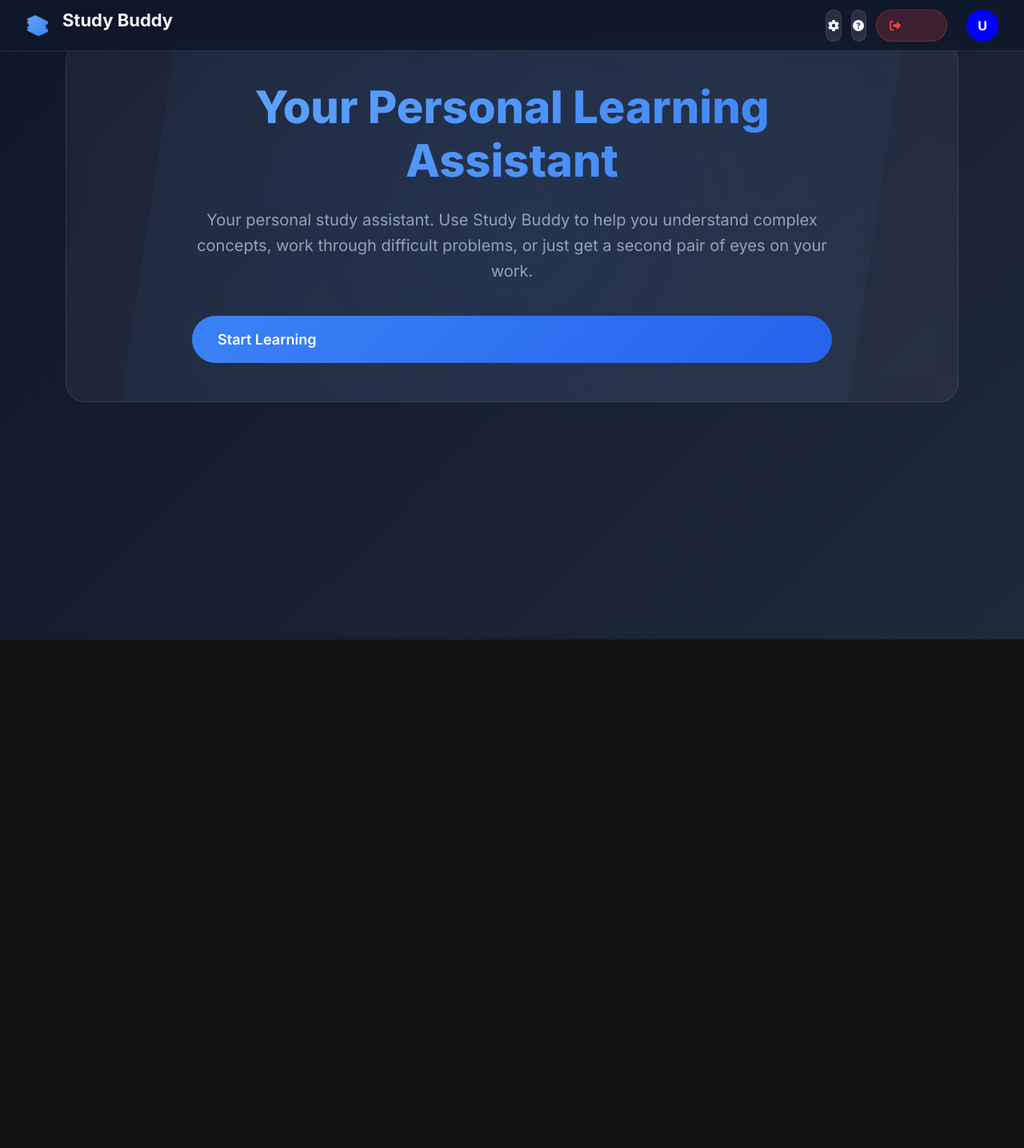
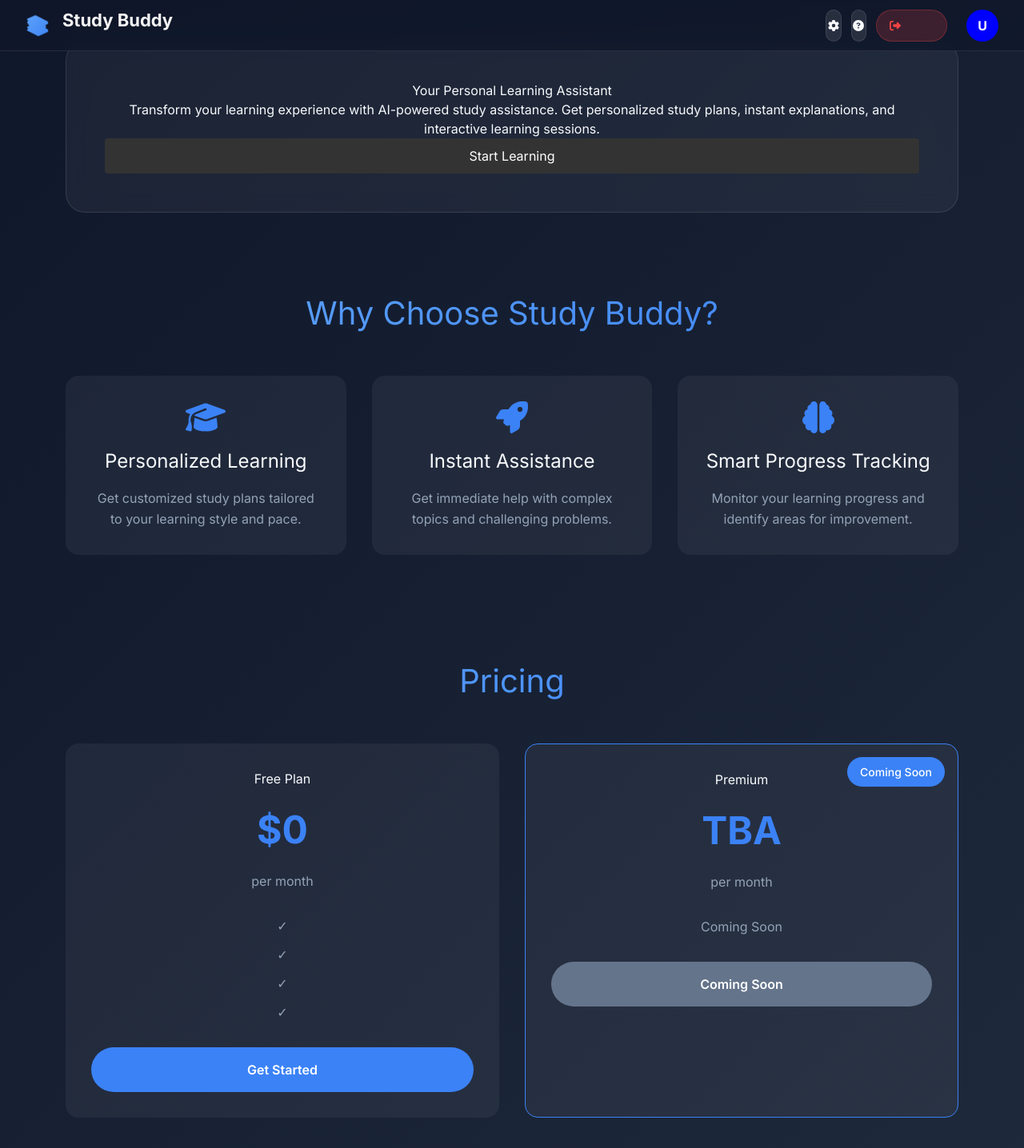
Before and after one commit to MyckasP/AiFront, a React (Create React App) app: page /front in a window 1280 px wide. Shown: the top 1436 px of the page at 80% size. Before the commit the page ends 800 px from the top, so only its background shows below. Built offline with nearby package versions, Linux system fonts and the light colour scheme.

Commit message:
New things

```diff
--- a/src/components/Settings/Settings.tsx
+++ b/src/components/Settings/Settings.tsx
@@ -1,44 +1,32 @@
-import React, { useState} from "react";
-import { changeUsername, changePassword } from "../../Services/apiService";
+import React, { useState } from "react";
+import { useNavigate } from "react-router-dom";
 import "./Settings.css";
+
 const Settings = () => {
-    const [userId] = useState(1);
     const [newUsername, setNewUsername] = useState("");
     const [oldPassword, setOldPassword] = useState("");
     const [newPassword, setNewPassword] = useState("");
     const [confirmNewPassword, setConfirmNewPassword] = useState("");
     const [message, setMessage] = useState("");
     const [activeSection, setActiveSection] = useState("username");
+    const navigate = useNavigate();
 
     const handleChangeUsername = async () => {
-        try {
-            const response = await changeUsername({ userId, newUsername });
-            setMessage(response.message);
-        } catch (error) {
-            if (error instanceof Error) {
-                setMessage(error.message);
-            } else {
-                setMessage("An unexpected error occurred");
-            }
-        }
+        // Placeholder
+        setMessage("Username change functionality will be implemented soon!");
     };
 
     const handleChangePassword = async () => {
-        try {
-            const response = await changePassword({ userId, oldPassword, newPassword, confirmNewPassword });
-            setMessage(response.message);
-        } catch (error) {
-            if (error instanceof Error) {
-                setMessage(error.message);
-            } else {
-                setMessage("An unexpected error occurred");
-            }
-        }
+        // Placeholder
+        setMessage("Password change functionality will be implemented soon!");
     };
 
     return (
         <div className="settings-container">
             <div className="sidebar">
+                <button onClick={() => navigate("/front")} className="back-button">
+                    Back to Home
+                </button>
                 <button
                     onClick={() => setActiveSection("username")}
                     className={activeSection === "username" ? "active" : ""}
--- a/src/components/front/front.css
+++ b/src/components/front/front.css
@@ -123,101 +123,158 @@
   overflow: hidden;
 }
 
-.hero-section::before {
-  content: '';
-  position: absolute;
-  top: -50%;
-  left: -50%;
-  width: 200%;
-  height: 200%;
-  background: radial-gradient(
-    circle,
-    rgba(59, 130, 246, 0.1) 0%,
-    transparent 70%
-  );
-  animation: rotate 20s linear infinite;
+/* Features Section */
+.features-section {
+  width: 90%;
+  max-width: 1200px;
+  margin: 4rem auto;
+  text-align: center;
 }
 
-@keyframes rotate {
-  from { transform: rotate(0deg); }
-  to { transform: rotate(360deg); }
-}
-
-.text-section {
-  position: relative;
-  z-index: 1;
-  max-width: 800px;
-  margin: 0 auto;
-  animation: fadeInUp 1s ease-out;
-}
-
-.main-heading {
-  font-size: 3.5rem;
-  font-weight: 800;
+.features-section h2 {
+  font-size: 2.5rem;
+  margin-bottom: 3rem;
   background: linear-gradient(135deg, #60a5fa, #3b82f6);
   -webkit-background-clip: text;
   -webkit-text-fill-color: transparent;
-  margin-bottom: 1.5rem;
-  line-height: 1.2;
 }
 
-.sub-heading {
-  font-size: 1.25rem;
+.features-grid {
+  display: grid;
+  grid-template-columns: repeat(auto-fit, minmax(300px, 1fr));
+  gap: 2rem;
+  margin-top: 2rem;
+}
+
+.feature-card {
+  background: rgba(255, 255, 255, 0.05);
+  border-radius: 16px;
+  padding: 2rem;
+  text-align: center;
+  transition: transform 0.3s ease;
+}
+
+.feature-card:hover {
+  transform: translateY(-5px);
+}
+
+.feature-icon {
+  font-size: 2.5rem;
+  margin-bottom: 1rem;
+  color: #3b82f6;
+}
+
+.feature-card h3 {
+  font-size: 1.5rem;
+  margin-bottom: 1rem;
+  color: #f8fafc;
+}
+
+.feature-card p {
   color: #94a3b8;
   line-height: 1.6;
-  margin-bottom: 2.5rem;
 }
 
-.cta-button {
-  display: inline-flex;
-  align-items: center;
-  padding: 1rem 2rem;
-  font-size: 1.125rem;
-  font-weight: 600;
-  color: #ffffff;
-  background: linear-gradient(135deg, #3b82f6, #2563eb);
-  border-radius: 9999px;
-  transition: all 0.3s ease;
-  border: none;
-  cursor: pointer;
-  position: relative;
-  overflow: hidden;
+/* Pricing Section */
+.pricing-section {
+  width: 90%;
+  max-width: 1200px;
+  margin: 4rem auto;
+  text-align: center;
 }
 
-.cta-button::before {
-  content: '';
-  position: absolute;
-  top: 0;
-  left: -100%;
-  width: 100%;
-  height: 100%;
-  background: linear-gradient(
-    90deg,
-    transparent,
-    rgba(255, 255, 255, 0.2),
-    transparent
-  );
-  transition: 0.5s;
+.pricing-section h2 {
+  font-size: 2.5rem;
+  margin-bottom: 3rem;
+  background: linear-gradient(135deg, #60a5fa, #3b82f6);
+  -webkit-background-clip: text;
+  -webkit-text-fill-color: transparent;
 }
 
-.cta-button:hover {
-  transform: translateY(-2px);
-  box-shadow: 0 4px 20px rgba(59, 130, 246, 0.4);
+.pricing-cards {
+  display: grid;
+  grid-template-columns: repeat(auto-fit, minmax(300px, 1fr));
+  gap: 2rem;
+  margin-top: 2rem;
 }
 
-.cta-button:hover::before {
-  left: 100%;
+.pricing-card {
+  background: rgba(255, 255, 255, 0.05);
+  border-radius: 16px;
+  padding: 2rem;
+  text-align: center;
+  transition: transform 0.3s ease;
+  position: relative;
 }
 
-@keyframes fadeInUp {
-  from {
-    opacity: 0;
-    transform: translateY(20px);
-  }
-  to {
-    opacity: 1;
-    transform: translateY(0);
-  }
+.pricing-card.premium {
+  border: 1px solid #3b82f6;
+}
+
+.coming-soon-badge {
+  position: absolute;
+  top: 1rem;
+  right: 1rem;
+  background: #3b82f6;
+  color: white;
+  padding: 0.5rem 1rem;
+  border-radius: 9999px;
+  font-size: 0.875rem;
+  font-weight: 500;
+}
+
+.pricing-card:hover {
+  transform: translateY(-5px);
+}
+
+.price {
+  font-size: 3rem;
+  font-weight: 700;
+  color: #3b82f6;
+  margin: 1rem 0;
+}
+
+.price-period {
+  color: #94a3b8;
+  margin-bottom: 2rem;
+}
+
+.features-list {
+  list-style: none;
+  padding: 0;
+  margin: 0;
+  margin-bottom: 2rem;
+}
+
+.features-list li {
+  margin: 0.75rem 0;
+  color: #94a3b8;
+}
+
+.pricing-button {
+  width: 100%;
+  padding: 1rem;
+  background: #3b82f6;
+  color: white;
+  border: none;
+  border-radius: 9999px;
+  font-weight: 600;
+  cursor: pointer;
+  transition: all 0.3s ease;
+}
+
+.pricing-button:hover {
+  background: #2563eb;
+  transform: translateY(-2px);
+}
+
+.pricing-button.disabled {
+  background: #64748b;
+  cursor: not-allowed;
+}
+
+.pricing-button.disabled:hover {
+  transform: none;
 }
 
 /* Responsive Design */
@@ -241,4 +298,9 @@
   .buttons {
     gap: 0.5rem;
   }
+
+  .features-grid,
+  .pricing-cards {
+    grid-template-columns: 1fr;
+  }
 }
--- a/src/components/front/front.tsx
+++ b/src/components/front/front.tsx
@@ -1,7 +1,7 @@
 import React from "react";
 import { motion } from "framer-motion";
 import { FontAwesomeIcon } from '@fortawesome/react-fontawesome';
-import { faSignOutAlt, faCog, faQuestionCircle } from '@fortawesome/free-solid-svg-icons';
+import { faSignOutAlt, faCog, faQuestionCircle, faGraduationCap, faRocket, faBrain } from '@fortawesome/free-solid-svg-icons';
 import { useNavigate } from "react-router-dom";
 import Avatar from "../Avatar/Avatar";
 import "./front.css";
@@ -105,7 +105,7 @@ const Front = () => {
                             animate={{ opacity: 1, y: 0 }}
                             transition={{ duration: 0.7, delay: 0.4 }}
                         >
-                            Your personal study assistant. Use Study Buddy to help you understand complex concepts, work through difficult                                   problems, or just get a second pair of eyes on your work.
+                            Transform your learning experience with AI-powered study assistance. Get personalized study plans, instant explanations, and interactive learning sessions.
                         </motion.p>
                         <motion.button
                             className="cta-button"
@@ -120,6 +120,55 @@ const Front = () => {
                         </motion.button>
                     </div>
                 </motion.div>
+
+                <div className="features-section">
+                    <h2>Why Choose Study Buddy?</h2>
+                    <div className="features-grid">
+                        <div className="feature-card">
+                            <FontAwesomeIcon icon={faGraduationCap} className="feature-icon" />
+                            <h3>Personalized Learning</h3>
+                            <p>Get customized study plans tailored to your learning style and pace.</p>
+                        </div>
+                        <div className="feature-card">
+                            <FontAwesomeIcon icon={faRocket} className="feature-icon" />
+                            <h3>Instant Assistance</h3>
+                            <p>Get immediate help with complex topics and challenging problems.</p>
+                        </div>
+                        <div className="feature-card">
+                            <FontAwesomeIcon icon={faBrain} className="feature-icon" />
+                            <h3>Smart Progress Tracking</h3>
+                            <p>Monitor your learning progress and identify areas for improvement.</p>
+                        </div>
+                    </div>
+                </div>
+
+                <div className="pricing-section">
+                    <h2>Pricing</h2>
+                    <div className="pricing-cards">
+                        <div className="pricing-card">
+                            <h3>Free Plan</h3>
+                            <div className="price">$0</div>
+                            <div className="price-period">per month</div>
+                            <ul className="features-list">
+                                <li>✓ </li>
+                                <li>✓ </li>
+                                <li>✓ </li>
+                                <li>✓ </li>
+                            </ul>
+                            <button className="pricing-button" onClick={handleGetStarted}>Get Started</button>
+                        </div>
+                        <div className="pricing-card premium">
+                            <div className="coming-soon-badge">Coming Soon</div>
+                            <h3>Premium</h3>
+                            <div className="price">TBA</div>
+                            <div className="price-period">per month</div>
+                            <ul className="features-list">
+                                <li>Coming Soon</li>
+                            </ul>
+                            <button className="pricing-button disabled">Coming Soon</button>
+                        </div>
+                    </div>
+                </div>
             </main>
         </div>
     );
```
Also changed, not shown: package.json (+11 -13 lines), 2 other files (tests, documents, lock files or other folders).
